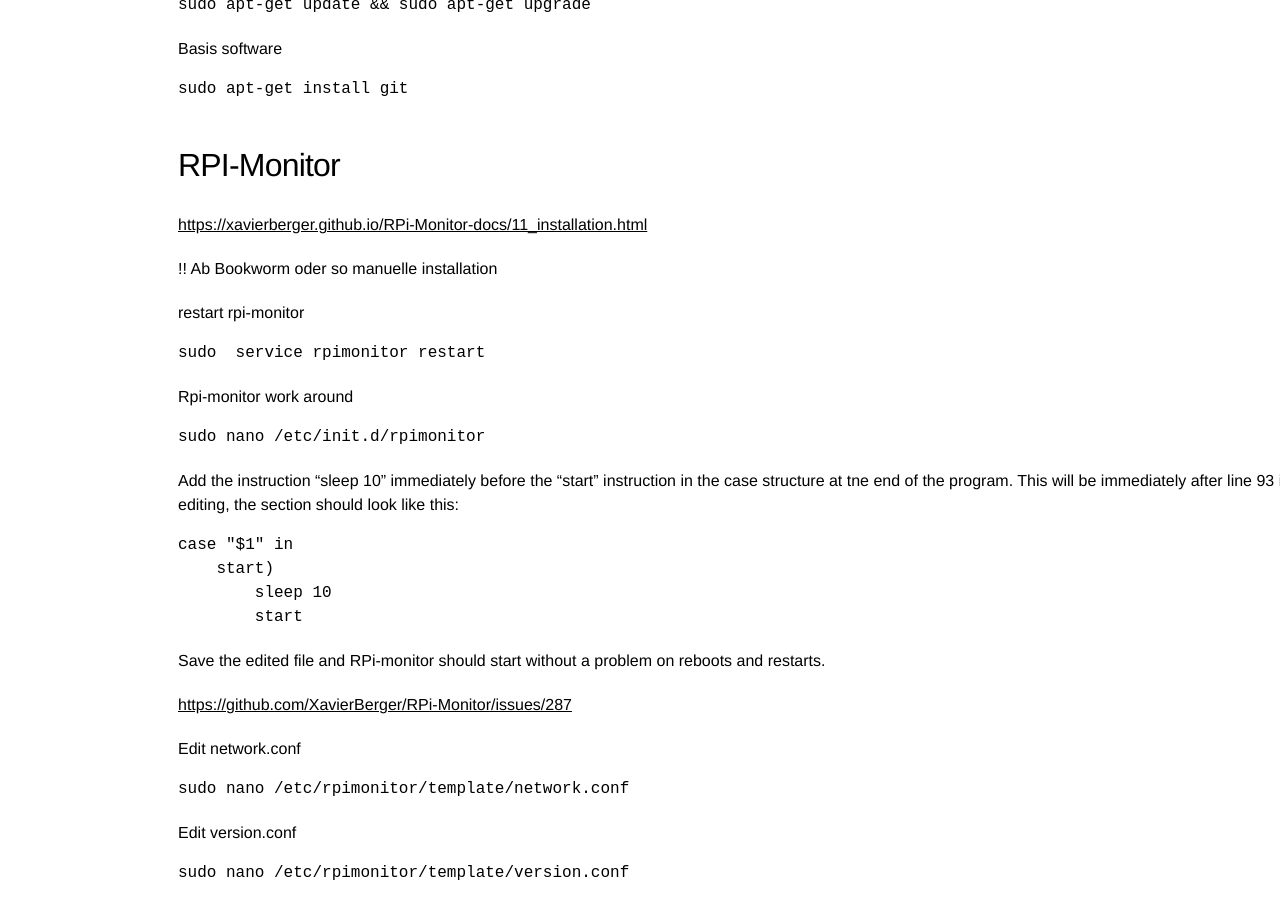
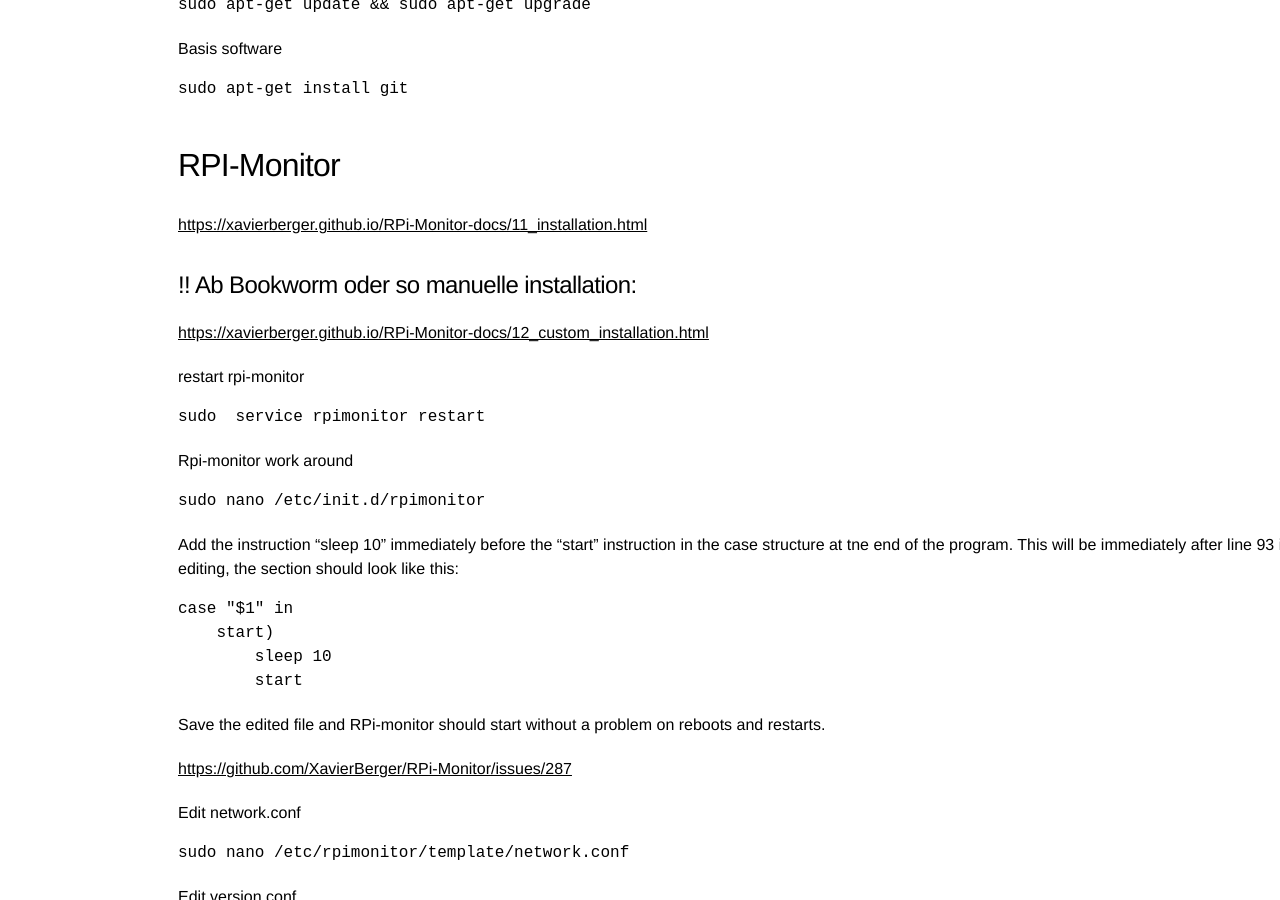
Before and after one commit to Wingertsau/ct.github.io, a Jekyll site: the page built from raspi.md, in a window 1280 px wide and 900 px high, scrolled down 709 px. Built offline with Jekyll 4.4.1, drawn with Linux system fonts in a browser that asks for light colours; our own code applies the rules of GitHub Pages for plain Markdown files.

Commit message:
Update raspi.md

```diff
--- a/raspi.md
+++ b/raspi.md
@@ -36,8 +36,8 @@ Basis software
 # RPI-Monitor
 <https://xavierberger.github.io/RPi-Monitor-docs/11_installation.html>
 
-!! Ab Bookworm oder so manuelle installation
-
+## !! Ab Bookworm oder so manuelle installation:
+<https://xavierberger.github.io/RPi-Monitor-docs/12_custom_installation.html>
 
 
 restart rpi-monitor
```
